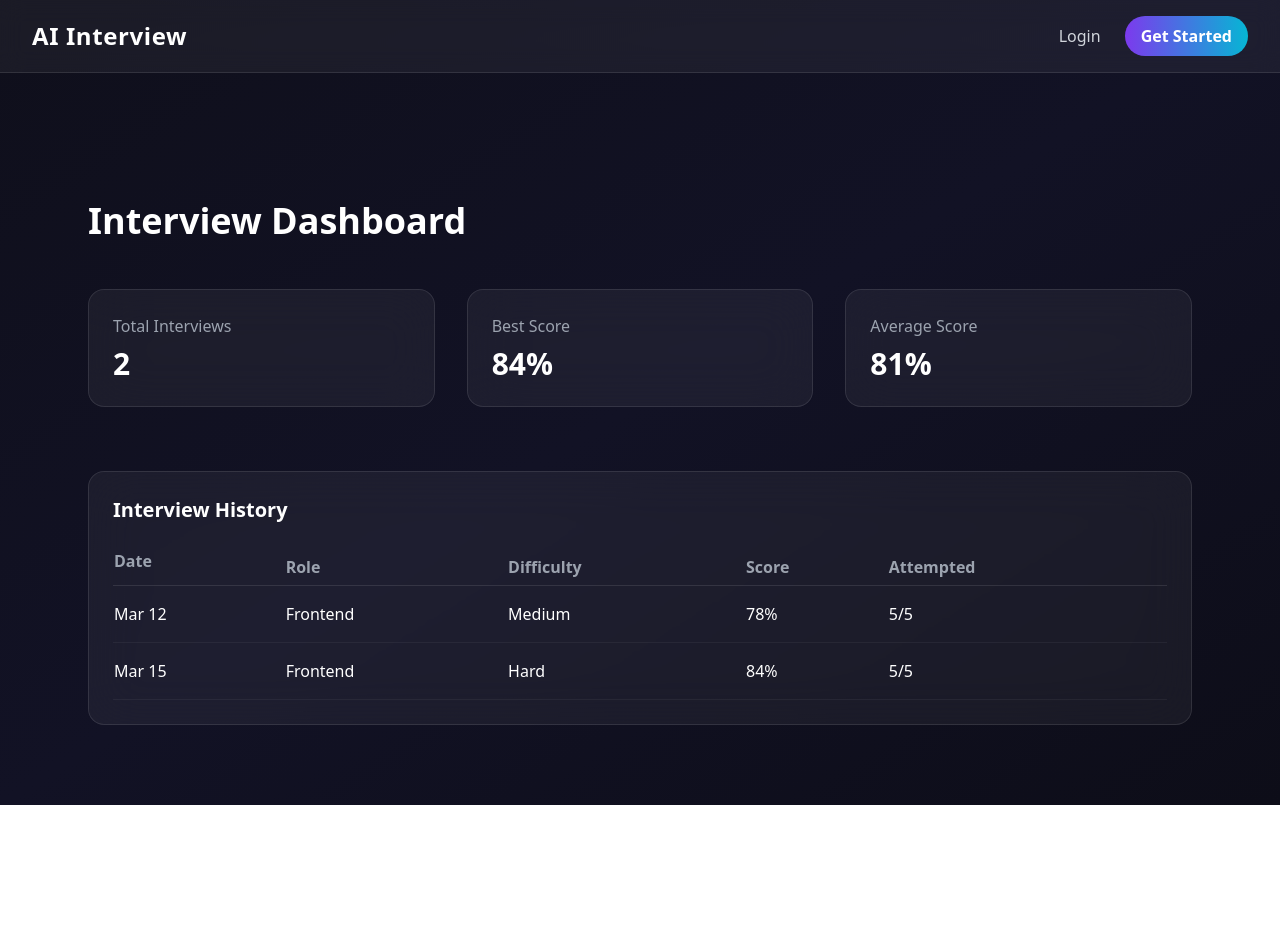
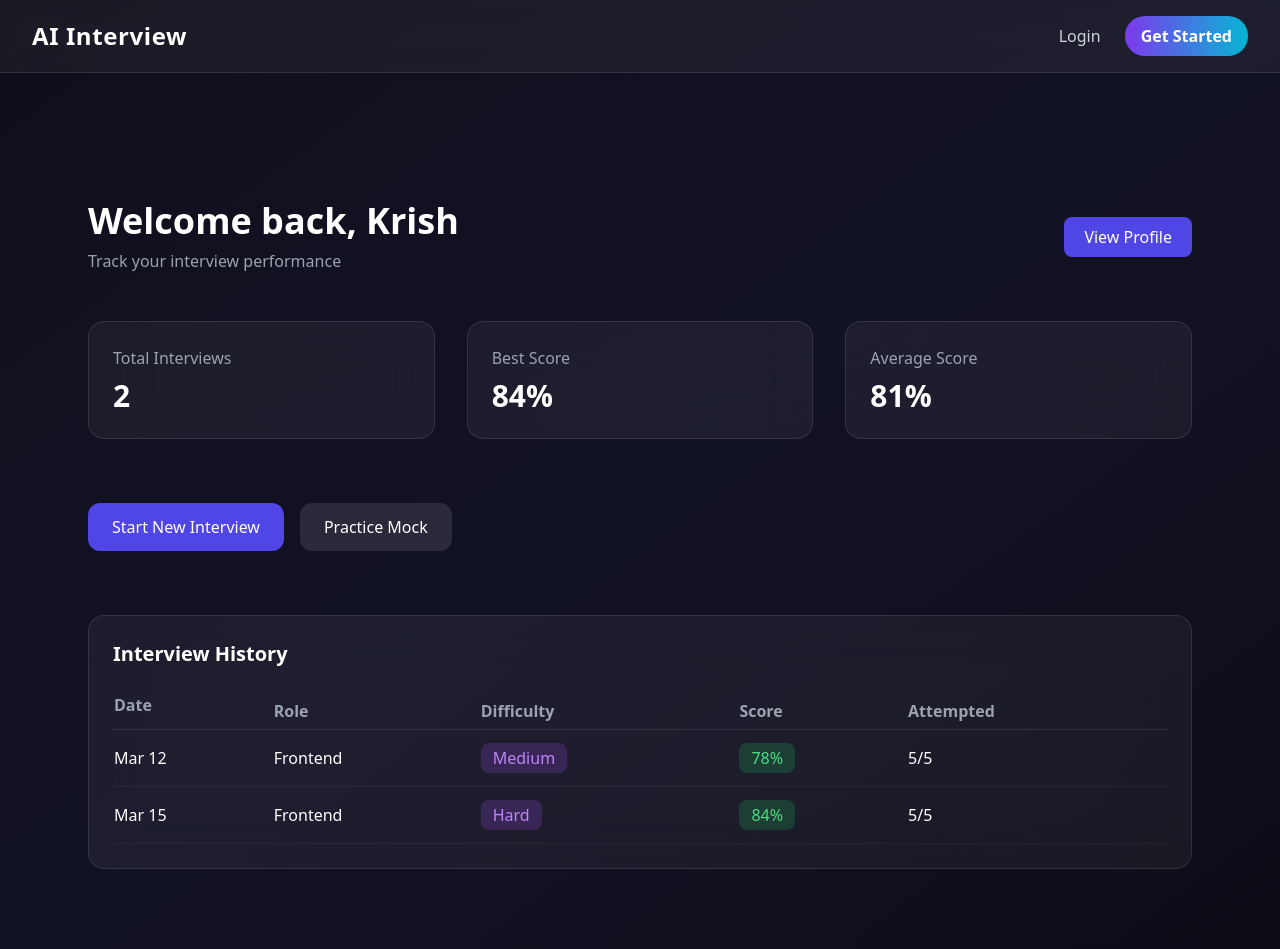
Before and after one commit to KrishTyagi25/ai-interview-platform, a React (Vite) app: page /dashboard in a window 1280 px wide. Before the commit the page ends 805 px from the top, so only its background shows below. Built offline with nearby package versions, Linux system fonts and the light colour scheme.

Commit message:
profile page linked

```diff
--- a/src/pages/Dashboard.jsx
+++ b/src/pages/Dashboard.jsx
@@ -1,9 +1,9 @@
 import { useLocation } from "react-router-dom";
 import Navbar from "../components/Navbar";
 import AnimatedBackground from "../components/AnimatedBackground";
+import { Link } from "react-router-dom";
 
 function Dashboard() {
-
   // Mock for now (later backend)
   const history = [
     {
@@ -28,36 +28,58 @@ function Dashboard() {
       <Navbar />
 
       <div className="relative z-10 max-w-6xl mx-auto px-6 pt-32 pb-20">
+        <div className="flex justify-between items-center mb-12">
+          <div>
+            <h1 className="text-4xl font-bold">Welcome back, Krish</h1>
+            <p className="text-gray-400 mt-2">
+              Track your interview performance
+            </p>
+          </div>
 
-        <h1 className="text-4xl font-bold mb-12">
-          Interview Dashboard
-        </h1>
+          <Link to="/profile">
+            <button className="px-5 py-2 bg-indigo-600 hover:bg-indigo-500 rounded-lg transition">
+              View Profile
+            </button>
+          </Link>
+        </div>
 
         {/* SUMMARY CARDS */}
         <div className="grid md:grid-cols-3 gap-8 mb-16">
-
-          <div className="bg-white/5 backdrop-blur-xl p-6 rounded-2xl border border-white/10">
+          <div className="bg-white/5 backdrop-blur-xl p-6 rounded-2xl border border-white/10 hover:scale-105 transition">
             <p className="text-gray-400">Total Interviews</p>
             <h2 className="text-3xl font-bold mt-2">{history.length}</h2>
           </div>
 
-          <div className="bg-white/5 backdrop-blur-xl p-6 rounded-2xl border border-white/10">
+          <div className="bg-white/5 backdrop-blur-xl p-6 rounded-2xl border border-white/10 hover:scale-105 transition">
             <p className="text-gray-400">Best Score</p>
             <h2 className="text-3xl font-bold mt-2">
               {Math.max(...history.map((h) => h.score))}%
             </h2>
           </div>
 
-          <div className="bg-white/5 backdrop-blur-xl p-6 rounded-2xl border border-white/10">
+          <div className="bg-white/5 backdrop-blur-xl p-6 rounded-2xl border border-white/10 hover:scale-105 transition">
             <p className="text-gray-400">Average Score</p>
             <h2 className="text-3xl font-bold mt-2">
               {Math.round(
-                history.reduce((a, b) => a + b.score, 0) / history.length
-              )}%
+                history.reduce((a, b) => a + b.score, 0) / history.length,
+              )}
+              %
             </h2>
           </div>
+        </div>
+        <div className="flex gap-4 mb-16">
 
-        </div>
+  <Link to="/setup">
+    <button className="px-6 py-3 bg-indigo-600 rounded-xl hover:bg-indigo-500 transition">
+      Start New Interview
+    </button>
+  </Link>
+
+  <button className="px-6 py-3 bg-white/10 rounded-xl hover:bg-white/20 transition">
+      Practice Mock
+  </button>
+
+</div>
 
         {/* HISTORY TABLE */}
         <div className="bg-white/5 backdrop-blur-xl p-6 rounded-2xl border border-white/10">
@@ -78,15 +100,21 @@ function Dashboard() {
                 <tr key={i} className="border-b border-white/5">
                   <td className="py-4">{item.date}</td>
                   <td>{item.role}</td>
-                  <td>{item.difficulty}</td>
-                  <td>{item.score}%</td>
+<td>
+  <span className="px-3 py-1 bg-purple-500/20 text-purple-400 rounded-lg">
+    {item.difficulty}
+  </span>
+</td>             <td>
+  <span className="px-3 py-1 bg-green-500/20 text-green-400 rounded-lg">
+    {item.score}%
+  </span>
+</td>
                   <td>{item.completed}/5</td>
                 </tr>
               ))}
             </tbody>
           </table>
         </div>
-
       </div>
     </div>
   );
```
